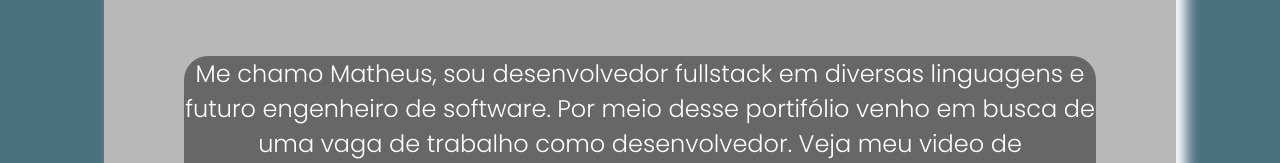
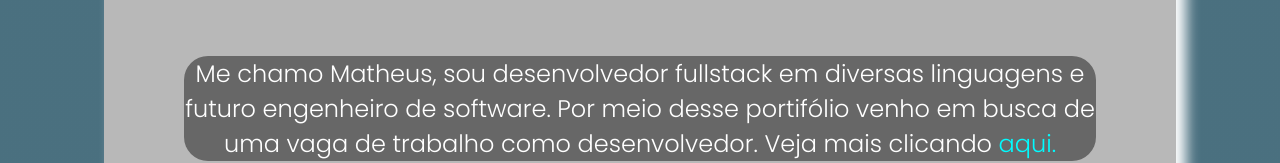
Before and after one commit to MatheusFerminoS/portifoliomatheusf, a plain HTML site: page index.html in a window 1280 px wide. Shown: the part 789-952 px from the top of the page. Drawn offline with Linux system fonts and the light colour scheme.

Commit message:
Update index.html

```diff
--- a/index.html
+++ b/index.html
@@ -37,8 +37,7 @@
         <p class="paragrafo">
           Me chamo Matheus, sou desenvolvedor fullstack em diversas linguagens e
           futuro engenheiro de software. Por meio desse portifólio venho em
-          busca de uma vaga de trabalho como desenvolvedor. Veja meu video de
-          apresentação clicando
+          busca de uma vaga de trabalho como desenvolvedor. Veja mais clicando
           <a id="lk" href="sobre.html">aqui.</a>
         </p>
       </div>
```
